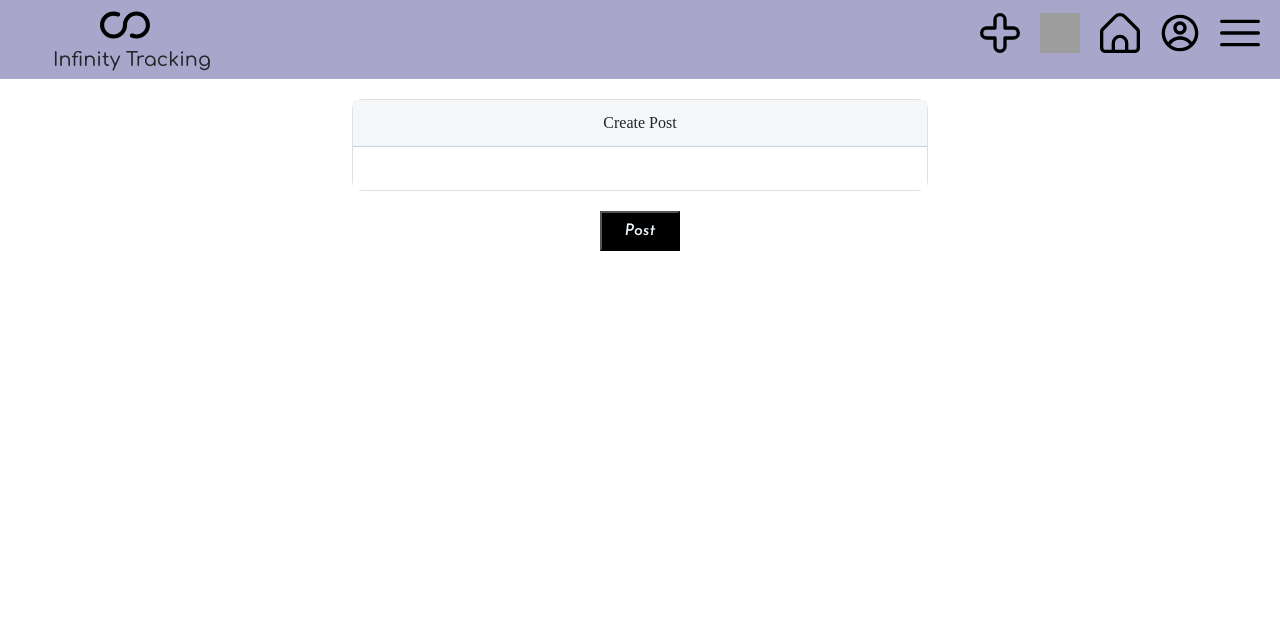
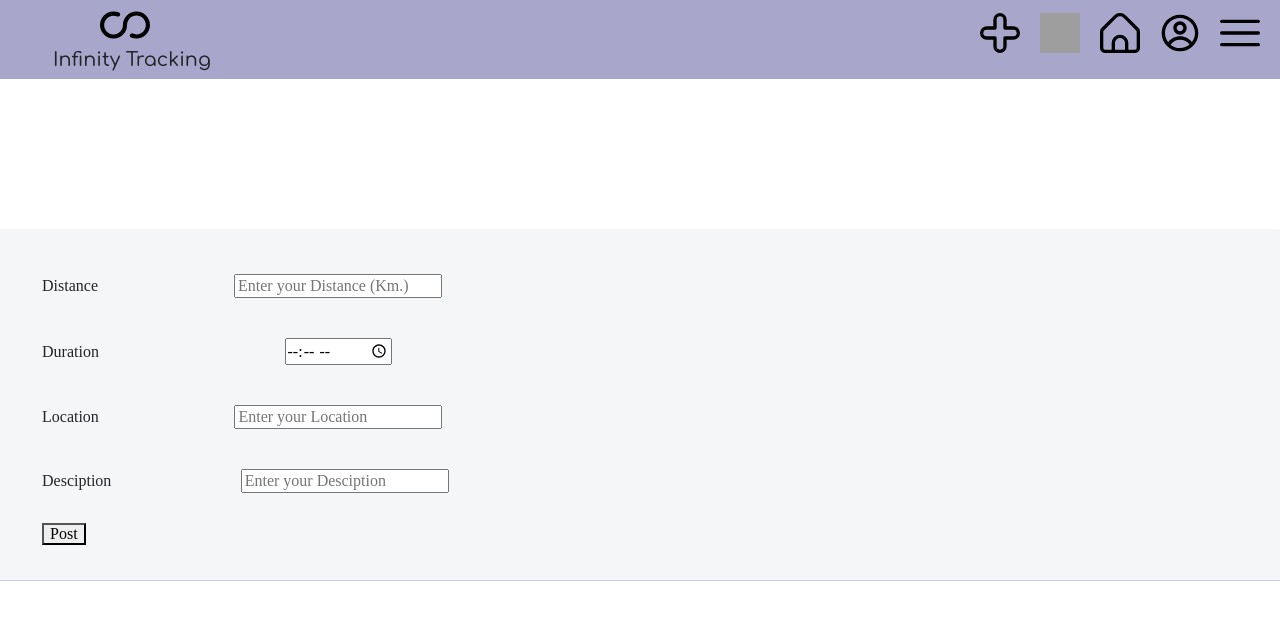
Before and after one commit to Pudis-Slypless/JSD-Infinity-Tracking, a React (Create React App) app: page / in a window 1280 px wide. Shown: the top 620 px of the page. Built offline with nearby package versions, Linux system fonts and the light colour scheme; grey boxes are pictures that could not be loaded.

Commit message:
add input field and fix UI

```diff
--- a/src/App/App.js
+++ b/src/App/App.js
@@ -1,48 +1,27 @@
 import React, { useState } from "react";
 
-import Navbar from "../Component/NavBar/Nav";
-import Button from "../Component/buttons/button";
-import Input from "../Component/Input/input";
-import Post from "../Component/Posts/Post";
+import Main from "../Pages/Main/main";
+import Login from "../Pages/Login/login";
+
+
 
 import "./App.css";
-// import {
-//   BrowserRouter,
-//   Routes,
-//   Route,
-// } from "react-router-dom";
 
-let id = 1;
+import { BrowserRouter, Routes, Route } from "react-router-dom";
 
-function App() {
-  const [posts, setPosts] = useState([]);
 
-  function addPost(title) {
-    const newPost = { id, title };
-    setPosts([newPost, ...posts]);
-    id += 1;
-  }
 
-  function deletePost(id) {
-    const updatePosts = posts.filter((post) => post.id !== id);
-    setPosts(updatePosts);
-  }
+function App(){
 
   return (
-    <div className="App">
-      <Navbar />
-      <Input addPost={addPost} />
-      <Button />
-      {posts.map((post) => (
-        <Post
-          key={post.id}
-          id={post.id}
-          title={post.title}
-          deletePost={deletePost}
-        />
-      ))}
-    </div>
+
+
+    <BrowserRouter>
+      <Routes>
+        <Route path="/" element={<Main />} />
+        <Route path="/Login" element={<Login />} />
+      </Routes>
+    </BrowserRouter>
   );
 }
-
 export default App;
--- a/src/Component/Input/input.jsx
+++ /dev/null
@@ -1,39 +0,0 @@
-import React, { useState } from "react";
-import "./input.css";
-import PropTypes from "prop-types";
-
-function Input({ addPost }) {
-  const [input, setInput] = useState("");
-
-  function onChange(e) {
-    setInput(e.target.value);
-  }
-
-  function onKeyDown(e) {
-      const title = e.target.value;
-
-      if (e.key === 'Enter' && title) {
-          addPost(title);
-          setInput('')
-      }
-  }
-
-  return (
-    <div className="Input">
-      <div className="Input__header"> Create Post </div>
-      <input
-        className="Input__field"
-        type="text"
-        value={input}
-        onChange={onChange}
-        onKeyDown={onKeyDown}
-      />
-    </div>
-  );
-}
-
-Input.propTypes = {
-  addPost: PropTypes.func.isRequired,
-};
-
-export default Input;
--- a/src/Component/Input/input.css
+++ b/src/Component/Input_field/input.css
@@ -1,28 +1,34 @@
-.Input {
-  border: 1px solid hsl(216, 8%, 88%);
+.topicBox {
+
   border-radius: 10px;
   width: 576px;
   margin: 20px auto;
-  background-color: #ffffff;
+
+  display: flex;
+  align-items: center;
+  padding-left: 40px;
 }
 
-.Input__header {
+.inputField {
   background-color: #f5f6f7;
   border-bottom: 1px solid #c6d2e4;
   border-radius: 2px 2px 0 0;
   margin: 0;
   padding: 15px;
+  margin-top: 150px;
+  width: auto;
+  margin-left: -700px;
+
 }
 
-.Input__field {
-  background-color: rgb(255, 255, 255);
+.box {
+
   width: 100%;
   height: 100 px;
   padding: 10px;
-  font-size: 20px;
   border: none;
 }
 
-.Input__field:focus {
+.inputField:focus {
   outline: none;
 }
--- /dev/null
+++ b/src/Component/Input_field/input.jsx
@@ -0,0 +1,148 @@
+import React, { useState } from "react";
+import "./input.css";
+
+function Input({ addPost }) {
+  const [valueDistance, setValueDistance] = useState("");
+  const [valueDuration, setValueDuration] = useState("");
+  const [valueLocation, setValueLocation] = useState("");
+  const [valueTimeStamp, setValueTimeStamp] = useState(new Date());
+  const [valueDesciption, setValueDesciption] = useState("");
+
+  function onChangeDistance(e) {
+    setValueDistance(e.target.value);
+  }
+
+  function onChangeDuration(e) {
+    setValueDuration(e.target.value);
+  }
+
+  function onChangeLocation(e) {
+    setValueLocation(e.target.value);
+  }
+
+  function onChangeTimeStamp(e) {
+    setValueTimeStamp(e.target.value);
+  }
+
+  function onChangeDesciption(e) {
+    setValueDesciption(e.target.value);
+  }
+
+  function Post(props) {
+    const valueInput = {
+      Distance: valueDistance,
+      duration: valueDuration,
+      location: valueLocation,
+      timeStapm: valueTimeStamp,
+    };
+
+    addPost(valueInput);
+    // if (valueDistance="number" true) {
+    //   console.log();
+    // } else {
+    //   alert("Invalid!!!!");
+    // }
+  }
+
+  // function onKeyDown(e) {
+  //   const title = e.target.value;
+
+  //   if (e.key === "Enter" && title) {
+  //     addPost(title);
+  //     setInput("");
+  //   }
+  // }
+
+  return (
+    // <div className="Input">
+    //   <div className="Input__header"> Create Post </div>
+    //   <input
+    //     className="Input__field"
+    //     type="text"
+    //     value={input}
+    //     onChange={onChange}
+    //     onKeyDown={onKeyDown}
+    //   />
+    // </div>
+
+    <form>
+      <div className="inputField">
+        <div className="topicBox">
+          <div className="label">
+            <label placeholder="Distance">Distance</label>
+          </div>
+          <div className="box">
+            <input
+              className="Distance"
+              type=""
+              value={valueDistance}
+              onChange={onChangeDistance}
+              placeholder="Enter your Distance (Km.)"
+            ></input>
+          </div>
+        </div>
+
+        <div className="topicBox">
+          <div>
+            <label placeholder="Duration">Duration</label>
+          </div>
+          <div className="box">
+            <input
+              className="Duration"
+              type="time"
+              value={valueDuration}
+              onChange={onChangeDuration}
+              placeholder="Enter your Duration (Hr : mm)"
+            ></input>
+          </div>
+        </div>
+
+        <div className="topicBox">
+          <div>
+            <label placeholder="Location">Location</label>
+          </div>
+          <div className="box">
+            <input
+              className="Location"
+              type=""
+              value={valueLocation}
+              onChange={onChangeLocation}
+              placeholder="Enter your Location"
+            ></input>
+          </div>
+        </div>
+
+        <div className="topicBox">
+          <div>
+            <label placeholder="Desciption">Desciption</label>
+          </div>
+          <div className="box">
+            <input
+              className="Desciption"
+              type="text"
+              value={valueDesciption}
+              onChange={onChangeDesciption}
+              placeholder="Enter your Desciption"
+            ></input>
+          </div>
+        </div>
+
+        <div className="topicBox">
+          <button
+            className="creat-post"
+            onChange={onChangeTimeStamp}
+            onClick={Post}
+          >
+            Post
+          </button>
+        </div>
+      </div>
+    </form>
+  );
+}
+
+// Input.propTypes = {
+//   addPost: PropTypes.func.isRequired,
+// };
+
+export default Input;
--- a/src/Component/Posts/Post.jsx
+++ b/src/Component/Posts/Post.jsx
@@ -1,18 +1,25 @@
-import React, { useState } from "react";
+
 import PropTypes from "prop-types";
 import "./Post.css";
 
-function Post({ id, title, deletePost }) {
+function Post({ id, activity, Distance, duration, location, timeStamp, deletePost }) {
   return (
     <div className="Post">
       <button className="Post__delete" onClick={() => deletePost(id)}>
         x
       </button>
-      <div className="Post__title">{title}</div>
+      <div className="postActivity">{activity}</div>
+      <div className="postDistance">{Distance}</div>
+      <div className="postDuration">{duration}</div>
+      <div className="postLocation">{location}</div>
+      <div className="postTimeStamp">{timeStamp}</div>
+
+
+      {/* <div className="Post__title">{title}</div>
       <img
         className="Post__image"
         src={`https://source.unsplash.com/random?sig=${id}`}
-      />
+      /> */}
     </div>
   );
 }
--- a/src/Pages/Login/login.jsx
+++ b/src/Pages/Login/login.jsx
@@ -0,0 +1,28 @@
+import React from "react";
+import Form from "react-bootstrap/Form";
+import Button from "react-bootstrap/Button";
+
+function Login() {
+  return (
+    <Form>
+      <Form.Group className="mb-3" controlId="formBasicEmail">
+        <Form.Label>Email address</Form.Label>
+        <Form.Control type="email" placeholder="Enter email" />
+        <Form.Text className="text-muted">User@mail.com</Form.Text>
+      </Form.Group>
+
+      <Form.Group className="mb-3" controlId="formBasicPassword">
+        <Form.Label>Password</Form.Label>
+        <Form.Control type="password" placeholder="Password" />
+      </Form.Group>
+      <Form.Group className="mb-3" controlId="formBasicCheckbox">
+        <Form.Check type="checkbox" label="Stay me" />
+      </Form.Group>
+      <Button variant="primary" type="submit">
+        Submit
+      </Button>
+    </Form>
+  );
+}
+
+export default Login;
--- a/src/Pages/Main/main.jsx
+++ b/src/Pages/Main/main.jsx
@@ -1,6 +1,46 @@
-import Navbar from "../NavBar/Nav";
-import "./App.css";
+import React, { useState } from "react";
+
+import "./main.css";
+
+import Navbar from "../../Component/NavBar/Nav";
+// import Button from "../../Component/buttons/button";
+import Input from "../../Component/Input_field/input";
+import Post from "../../Component/Posts/Post";
+
+let id = 1;
 
 function Main(props) {
-    return
+  const [posts, setPosts] = useState([]);
+
+  function addPost({ activity, Distance, duration, location, timeStamp }) {
+    const newPost = { id, activity, Distance, duration, location, timeStamp };
+    console.log(newPost);
+    setPosts([newPost, ...posts]);
+    id += 1;
+  }
+
+  function deletePost(id) {
+    const updatePosts = posts.filter((post) => post.id !== id);
+    setPosts(updatePosts);
+  }
+
+  return (
+    <div className="App">
+      <Navbar />
+      <Input addPost={addPost} />
+      {/* <Button /> */}
+      {posts.map((post) => (
+        <Post
+          key={post.id}
+          id={post.id}
+          Distance={post.Distance}
+          duration={post.duration}
+          location={post.location}
+          timeStamp={post.timeStamp}
+          deletePost={deletePost}
+        />
+      ))}
+    </div>
+  );
 }
+export default Main;
```
Also changed, not shown: src/Component/Input_field/activity/activity.css (added, +11 -0 lines), src/Component/Input_field/activity/activity.jsx (added, +73 -0 lines).
